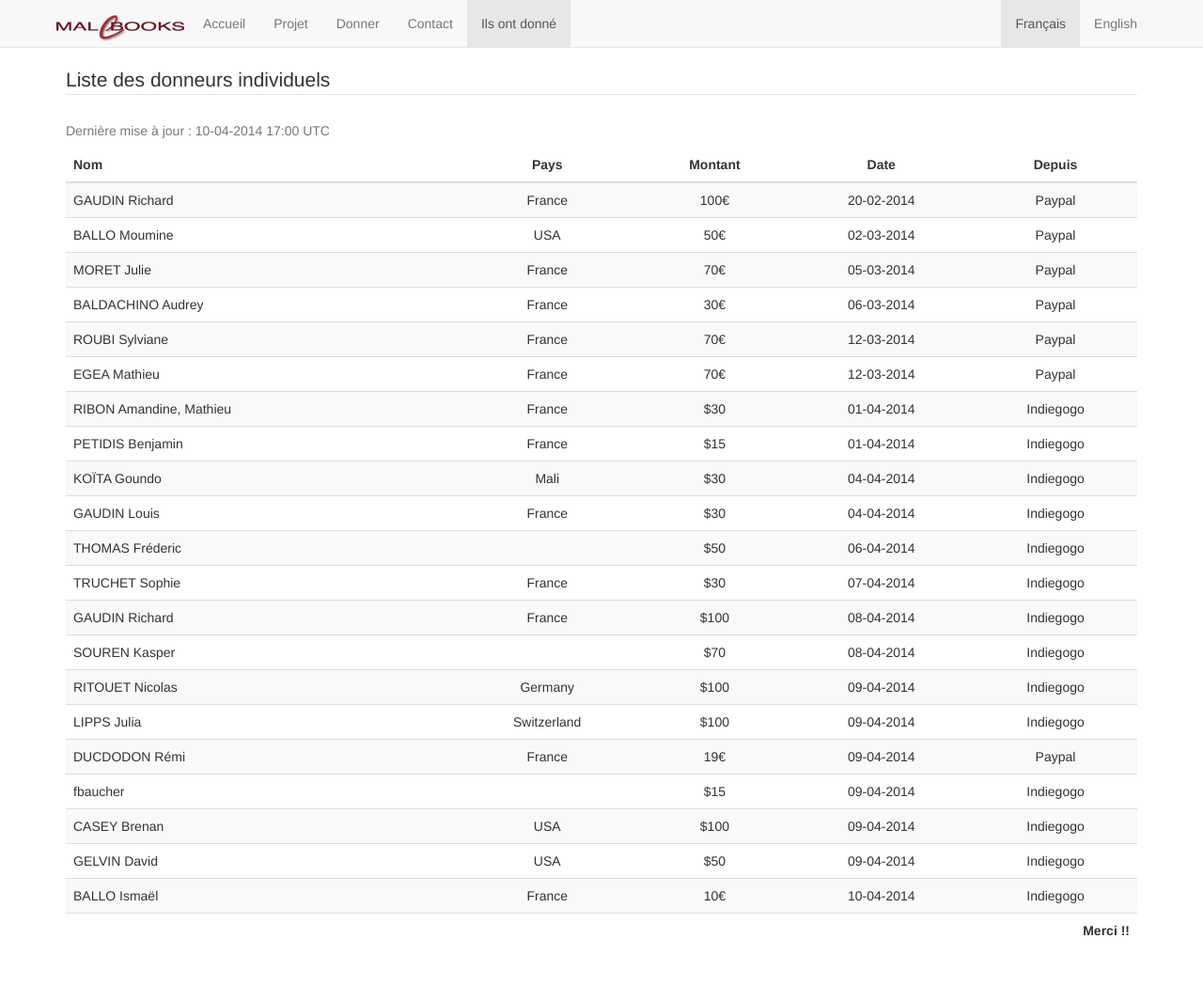
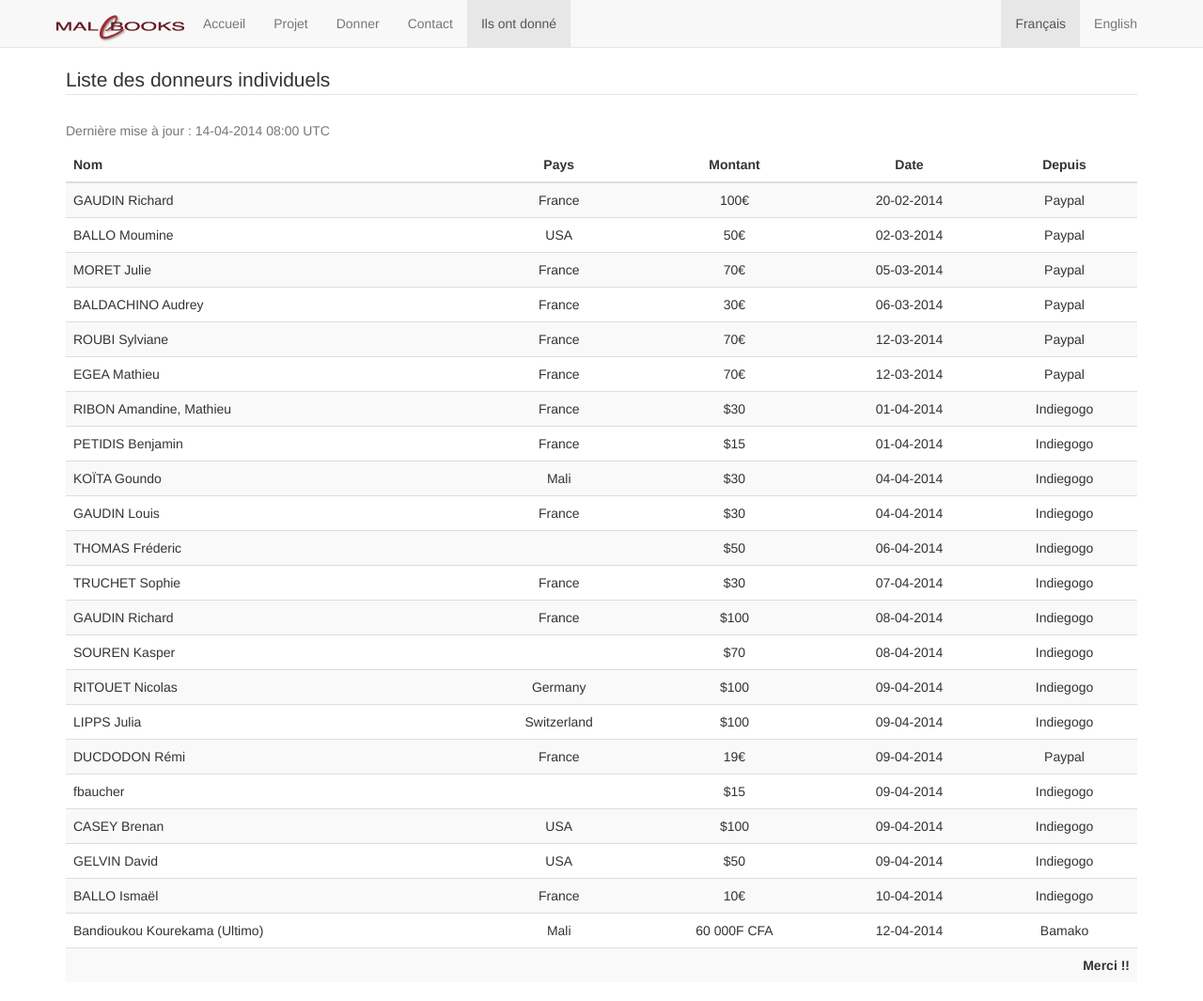
Before and after one commit to HumanESDES/malebooks, a Jekyll site: the page built from donneurs/index.md, in a window 1280 px wide and 1065 px high. Shown: the whole window at 94% size. Built offline with Jekyll 4.4.1, drawn with Linux system fonts in a browser that asks for light colours; nearby versions of some CDN libraries; Markdown is read by kramdown in place of the engine named in the settings.

Commit message:
updated donors

```diff
--- a/_includes/donors.html
+++ b/_includes/donors.html
@@ -1,5 +1,5 @@
 <table class="table table-striped budget">
-    <caption>{% if page.lang == 'en' %}Updated on:{% else %}Dernière mise à jour :{% endif %} 10-04-2014 17:00 UTC</caption>
+    <caption>{% if page.lang == 'en' %}Updated on:{% else %}Dernière mise à jour :{% endif %} 14-04-2014 08:00 UTC</caption>
     <thead>
         <legend>{% if page.lang == 'en' %}List of all individual donors{% else %}Liste des donneurs individuels{% endif %}</legend>
         <tr><th>{% if page.lang == 'en' %}Name{% else %}Nom{% endif %}</th><th>{% if page.lang == 'en' %}Country{% else %}Pays{% endif %}</th><th>{% if page.lang == 'en' %}Amount{% else %}Montant{% endif %}</th><th>{% if page.lang == 'en' %}Date{% else %}Date{% endif %}</th><th>{% if page.lang == 'en' %}From{% else %}Depuis{% endif %}</th></tr>
@@ -26,6 +26,7 @@
         <tr><td>CASEY Brenan</td><td>USA</td><td>$100</td><td>09-04-2014</td><td>Indiegogo</td></tr>
         <tr><td>GELVIN David</td><td>USA</td><td>$50</td><td>09-04-2014</td><td>Indiegogo</td></tr>
         <tr><td>BALLO Ismaël</td><td>France</td><td>10€</td><td>10-04-2014</td><td>Indiegogo</td></tr>
+        <tr><td>Bandioukou Kourekama (Ultimo)</td><td>Mali</td><td>60 000F CFA</td><td>12-04-2014</td><td>Bamako</td></tr>
         <tr><td colspan="5">{% if page.lang == 'en' %}Thank You !!{% else %}Merci !!{% endif %}</td></tr>
     </tbody>
 </table>
```
